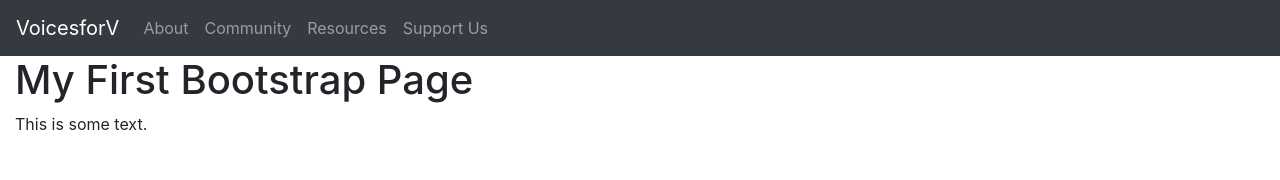
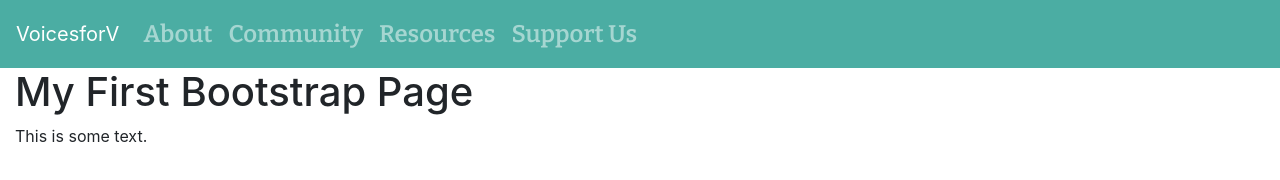
Before and after one commit to thrgardinad/voicesforvaccines_redesign_project, a plain HTML site: page index.html in a window 1280 px wide. Drawn offline with nearby package versions, Linux system fonts and the light colour scheme.

Commit message:
minorcolorfontupdates

```diff
--- a/index.html
+++ b/index.html
@@ -10,9 +10,10 @@
     <script src="https://maxcdn.bootstrapcdn.com/bootstrap/4.5.2/js/bootstrap.min.js"></script>
     <link rel="preconnect" href="https://fonts.gstatic.com">
     <link href="https://fonts.googleapis.com/css2?family=Bitter:wght@600&family=Open+Sans&display=swap" rel="stylesheet">
+    <link rel="stylesheet" href="style.css">
 </head>
 <body>
-    <nav class="navbar navbar-expand-md bg-dark navbar-dark">
+    <nav class="navbar navbar-expand-md navbar-dark">
         <!-- Brand -->
         <a class="navbar-brand" href="#">VoicesforV</a>
 
--- a/style.css
+++ b/style.css
@@ -1,8 +1,16 @@
 .body {
     font-family: 'Bitter', serif;
     font-family: 'Open Sans', sans-serif;
+
 }
-#nav-link {
+.nav-link {
     font-family: 'Bitter', serif;
-    font-size: 36px;
+    font-size: 24px;
+
 }
+.navbar {
+    background-color: #4BADA3;
+}
+.navbar-dark {
+    color: #F2F2F2;
+}
```
